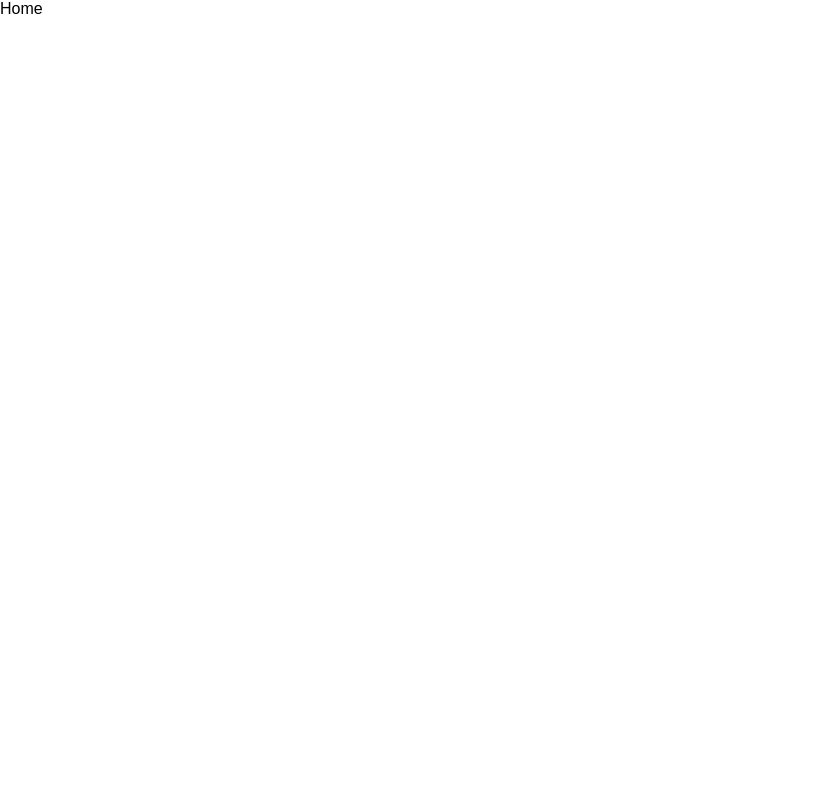
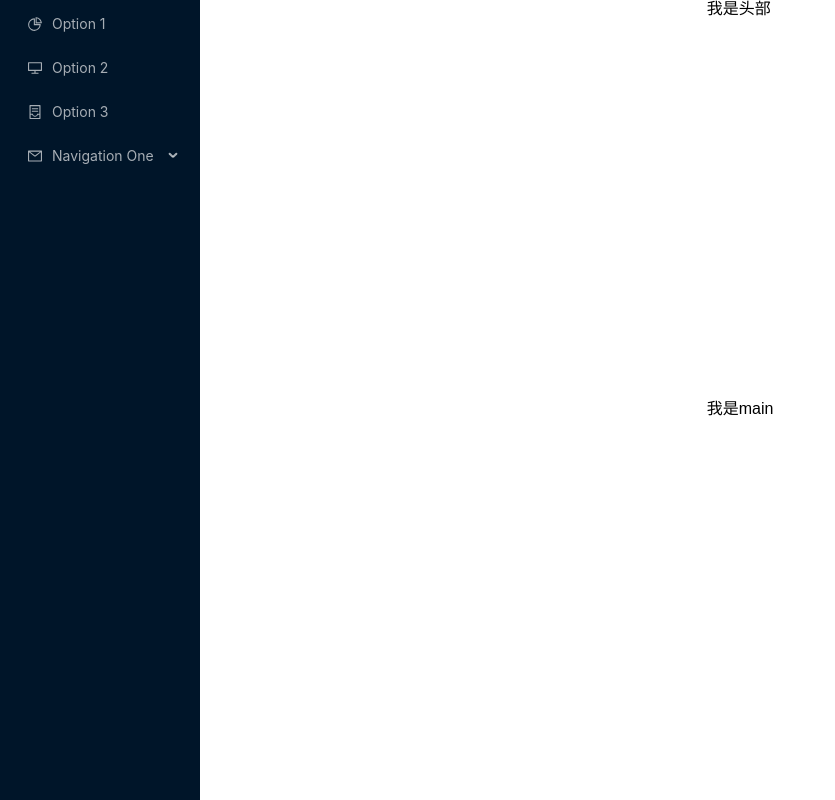
Before and after one commit to dogdogbrother/english-film-manage, a React (Vite) app: page / in a window 1280 px wide. Shown: the whole page, without its empty margins (0-835 px from the left). Built offline with nearby package versions, Linux system fonts and the light colour scheme.

Commit message:
增加layout布局组件

```diff
--- a/package.json
+++ b/package.json
@@ -10,9 +10,12 @@
     "preview": "vite preview"
   },
   "dependencies": {
+    "@ant-design/icons": "^5.1.4",
     "antd": "^5.5.1",
+    "less": "^4.1.3",
     "react": "^18.2.0",
-    "react-dom": "^18.2.0"
+    "react-dom": "^18.2.0",
+    "react-router-dom": "6"
   },
   "devDependencies": {
     "@types/react": "^18.0.37",
--- a/src/App.tsx
+++ b/src/App.tsx
@@ -1,4 +1,4 @@
-import Home from './component/home'
+import Home from './component/layout'
 
 function App() {
   return (
--- a/src/component/home/index.tsx
+++ /dev/null
@@ -1,8 +0,0 @@
-// import type { MenuProps } from 'antd'
-// import { Menu } from 'antd'
-
-const Home = () => {
-  return <div>Home</div>
-}
-
-export default Home
--- /dev/null
+++ b/src/component/layout/aside.tsx
@@ -0,0 +1,47 @@
+import classes from './layout.module.less'
+import type { MenuProps } from 'antd'
+import { Menu } from 'antd'
+import {
+  ContainerOutlined,
+  DesktopOutlined,
+  MailOutlined,
+  PieChartOutlined,
+} from '@ant-design/icons'
+
+type MenuItem = Required<MenuProps>['items'][number];
+
+const Aside = () => {
+  function getItem(
+    label: React.ReactNode,
+    key: React.Key,
+    icon?: React.ReactNode,
+    children?: MenuItem[],
+    type?: 'group',
+  ): MenuItem {
+    return {
+      key,
+      icon,
+      children,
+      label,
+      type,
+    } as MenuItem;
+  }
+  const items: MenuItem[] = [
+    getItem('Option 1', '1', <PieChartOutlined />),
+    getItem('Option 2', '2', <DesktopOutlined />),
+    getItem('Option 3', '3', <ContainerOutlined />),
+    getItem('Navigation One', 'sub1', <MailOutlined />, [
+      getItem('Option 5', '5'),
+      getItem('Option 6', '6'),
+      getItem('Option 7', '7'),
+      getItem('Option 8', '8'),
+    ]),
+  ]
+  return <aside className={classes.aside}>
+    <Menu  mode="inline" theme="dark" items={items}>
+
+    </Menu>
+  </aside>
+}
+
+export default Aside
--- /dev/null
+++ b/src/component/layout/header.tsx
@@ -0,0 +1,10 @@
+
+import classes from './layout.module.less'
+
+const Header = () => {
+  return <header className={classes.header}>
+    我是头部
+  </header>
+}
+
+export default Header
--- /dev/null
+++ b/src/component/layout/index.tsx
@@ -0,0 +1,14 @@
+import classes from './layout.module.less'
+import Aside from './aside'
+import Header from './header'
+import Main from './main'
+
+const Layout = () => {
+  return <div className={classes.homeWrap}>
+    <Aside></Aside>
+    <Header></Header>
+    <Main></Main>
+  </div>
+}
+
+export default Layout
--- /dev/null
+++ b/src/component/layout/layout.module.less
@@ -0,0 +1,20 @@
+.homeWrap {
+  display: grid;
+  height: 100vh;
+  grid-template-areas:
+  'aside header'
+  'aside main';
+}
+.aside {
+  grid-area: aside;
+  width: 200px;
+  > * {
+    height: 100%;
+  }
+}
+.header {
+  grid-area: header;
+}
+.main {
+  grid-area: main;
+}
--- /dev/null
+++ b/src/component/layout/main.tsx
@@ -0,0 +1,7 @@
+import classes from './layout.module.less'
+
+const Main = () => {
+  return <main className={classes.main}>我是main</main>
+}
+
+export default Main
```
Also changed, not shown: 1 other file (tests, documents, lock files or other folders).
